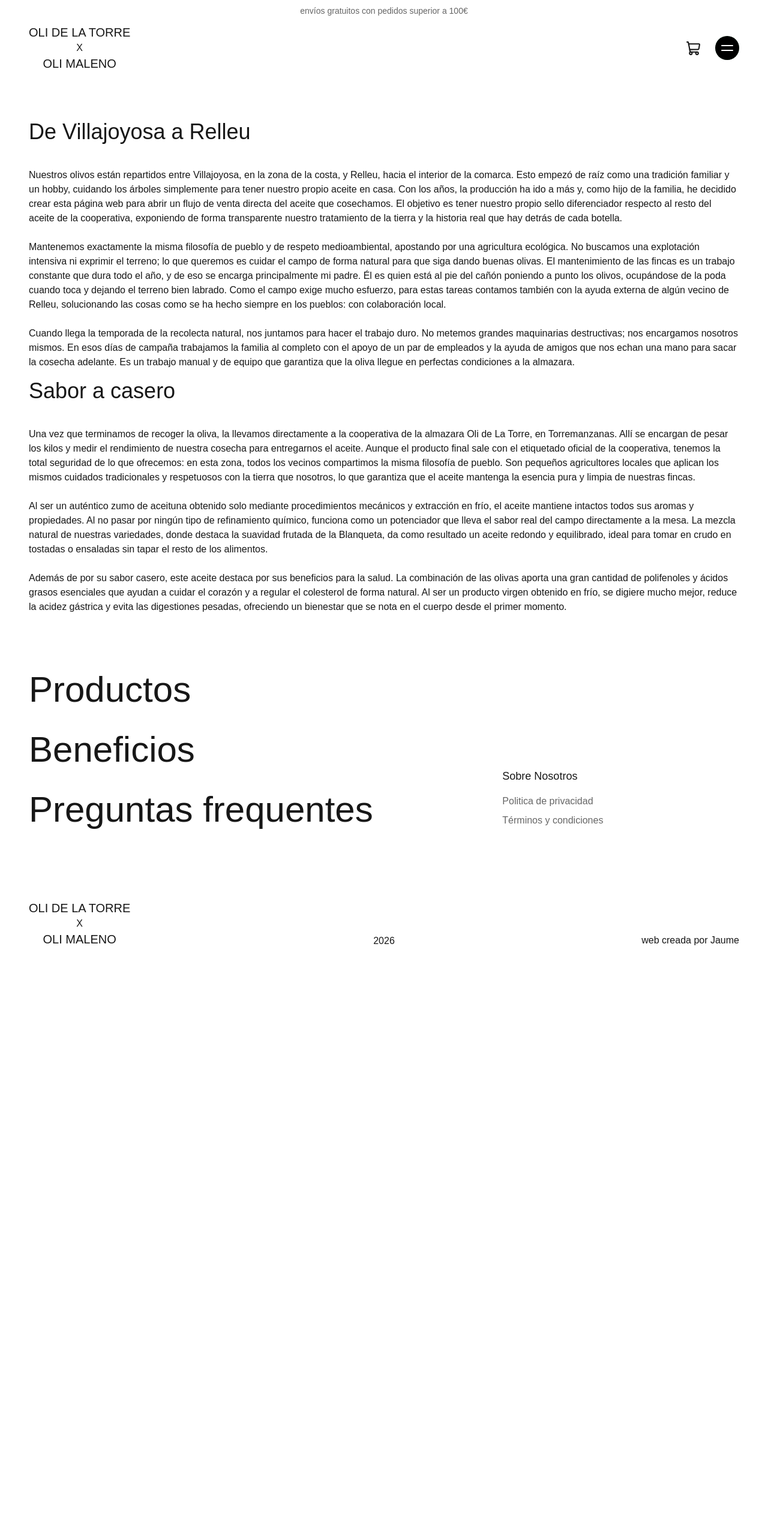
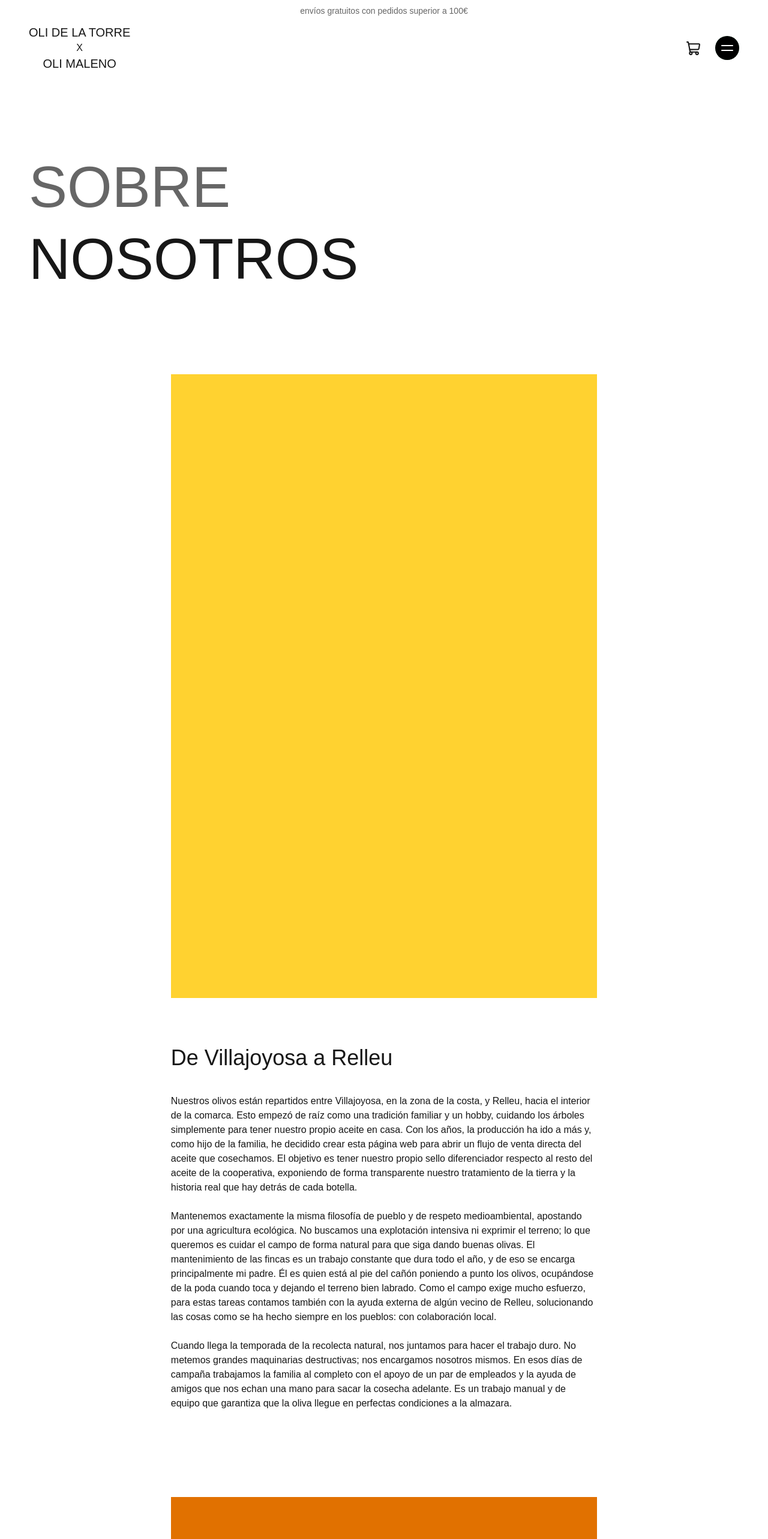
Before and after one commit to JaumeEsquerdo/oli-de-la-torre, a Next.js app in the folder oli-maleno/: page /Nosotros in a window 1280 px wide. Shown: the top 2566 px of the page at 60% size. Before the commit the page ends 1644 px from the top, so only its background shows below. Built offline with nearby package versions, Linux system fonts and the light colour scheme.

Commit message:
estructura básica page Nosotros

```diff
--- a/oli-maleno/app/Nosotros/page.tsx
+++ b/oli-maleno/app/Nosotros/page.tsx
@@ -26,9 +26,24 @@ const Nosotros = () => {
                     </div>
 
                 </header>
-                <main className="flex flex-col gap-16 md:gap-20 flex-1 pt-8 md:pt-20 w-full">
-                    <div className="flex flex-col  md:mx-12 md:gap-4 ">
-                        {textNosotros.map((text) => (
+                <main className="flex flex-col gap-16 md:gap-36 flex-1 pt-8 md:mx-12 md:py-36">
+                    <h1 className='flex flex-col gap-6'><span className='text-8xl text-[#666]'>SOBRE</span> <span className='text-8xl'>NOSOTROS</span></h1>
+                    <div className="flex flex-col md:gap-20 max-w-3/5 mx-auto">
+                        <div className='h-260 bg-amber-300 w-full'></div>
+                        {textNosotros.filter(text => text.id === 1).map((text) => (
+                            <div key={text.id} className='flex flex-col gap-10'>
+                                <h2 className='text-2xl md:text-4xl'>{text.title}</h2>
+                                <div className='flex flex-col gap-6'>
+                                    <p>{text.p1}</p>
+                                    <p>{text.p2}</p>
+                                    <p>{text.p3}</p>
+                                </div>
+                            </div>
+                        ))}
+                    </div>
+                    <div className="flex flex-col md:gap-20 max-w-3/5 mx-auto">
+                        <div className='h-140 bg-amber-600 w-full'></div>
+                        {textNosotros.filter(text => text.id === 2).map((text) => (
                             <div key={text.id} className='flex flex-col gap-10'>
                                 <h2 className='text-2xl md:text-4xl'>{text.title}</h2>
                                 <div className='flex flex-col gap-6'>
```
